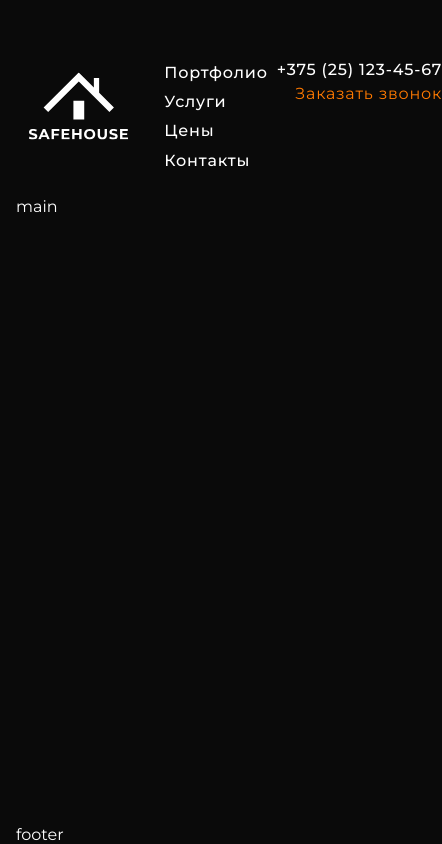
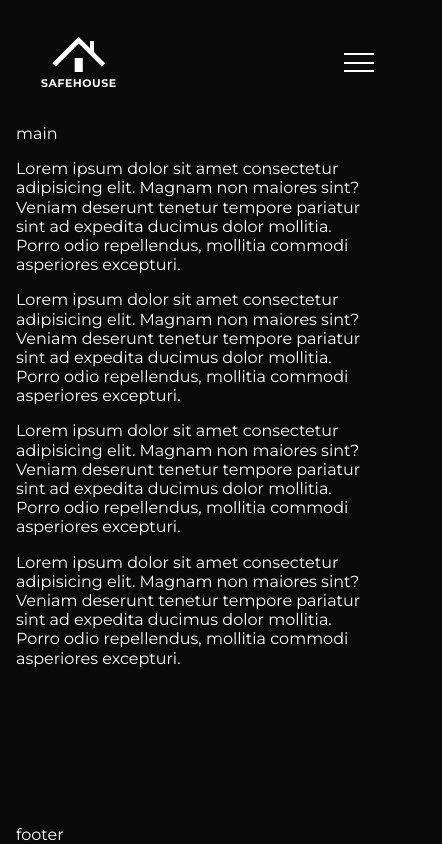
Before and after one commit to Ekaterina72/safehouse, a website: page source/index.html in a window 390 px wide. Shown: the whole page, 442 px wide, since content can reach past the window. Drawn offline with nearby package versions, Linux system fonts and the light colour scheme; files that its build step writes are made by us from their sources.

Commit message:
add burger

```diff
--- a/source/index.html
+++ b/source/index.html
@@ -15,7 +15,7 @@
     <header class="header">
       <div class="container header__container">
         <a class="header__logo"><img src="img/svg/logo.svg" alt="Логотип компании." width="125" height="84"></a>
-        <nav class="header__menu">
+        <nav class="header__menu" data-menu>
           <ul class="header__navigation navigation">
             <li class="navigation__item">
               <a class="navigation__link" href="#portfolio">Портфолио</a>
@@ -35,19 +35,35 @@
             <button class="header__button button" type="button">Заказать звонок</button>
           </div>
         </nav>
-        <button class="header__menu-button button" aria-label="переключатель отображения меню."></button>
+        <button class="header__menu-button button" aria-label="переключатель отображения меню." data-burger-button>
+          <span></span>
+        </button>
       </div>
 
     </header>
     <main class="main">
-      <div class="container">main</div>
+      <div class="container">main
+        <p>Lorem ipsum dolor sit amet consectetur adipisicing elit. Magnam non maiores sint? Veniam deserunt tenetur
+          tempore pariatur sint ad expedita ducimus dolor mollitia. Porro odio repellendus, mollitia commodi asperiores
+          excepturi.</p>
+        <p>Lorem ipsum dolor sit amet consectetur adipisicing elit. Magnam non maiores sint? Veniam deserunt tenetur
+          tempore pariatur sint ad expedita ducimus dolor mollitia. Porro odio repellendus, mollitia commodi asperiores
+          excepturi.</p>
+        <p>Lorem ipsum dolor sit amet consectetur adipisicing elit. Magnam non maiores sint? Veniam deserunt tenetur
+          tempore pariatur sint ad expedita ducimus dolor mollitia. Porro odio repellendus, mollitia commodi asperiores
+          excepturi.</p>
+        <p>Lorem ipsum dolor sit amet consectetur adipisicing elit. Magnam non maiores sint? Veniam deserunt tenetur
+          tempore pariatur sint ad expedita ducimus dolor mollitia. Porro odio repellendus, mollitia commodi asperiores
+          excepturi.</p>
+      </div>
+
     </main>
     <footer class="footer">
       <div class="container">footer</div>
     </footer>
   </div>
 
-  <script src="./js/main.js"></script>
+  <script src="./js/main.js" type="module"></script>
 </body>
 
 </html>
--- /dev/null
+++ b/source/js/burger.js
@@ -0,0 +1,15 @@
+const burgerMenu = document.querySelector('[data-menu]') || null;
+const burgerButton = document.querySelector('[data-burger-button]') || null;
+
+const initBurger = () => {
+  if (burgerMenu && burgerButton) {
+    burgerButton.addEventListener('click', () => {
+      burgerMenu.classList.contains('header__menu--open') ? burgerMenu.classList.remove('header__menu--open') : burgerMenu.classList.add('header__menu--open');
+      burgerButton.classList.contains('header__menu-button--open') ? burgerButton.classList.remove('header__menu-button--open') : burgerButton.classList.add('header__menu-button--open');
+      document.body.style.overflow = 'hidden';
+    });
+
+  }
+};
+
+initBurger();
--- a/source/js/main.js
+++ b/source/js/main.js
@@ -1 +1 @@
-console.log('sdggaredgft');
+import './burger.js';
--- a/source/sass/blocks/header.scss
+++ b/source/sass/blocks/header.scss
@@ -1,12 +1,79 @@
 .header {
   padding: 42px 0 27px;
 
+  @include vp-1023 {
+    padding: 20px 0;
+  }
+}
+
+.header__container {
+  display: flex;
+  align-items: center;
+  column-gap: 6.5%;
+
+  @include vp-1023 {
+    justify-content: space-between;
+  }
+}
+
+.header__logo {
+  display: flex;
+  width: 125px;
+  height: 84px;
+  aspect-ratio: 125/84;
+  z-index: 6;
+
+  @include vp-1023 {
+    transform: scale(0.8);
+  }
+
+  @include vp-767 {
+    transform: scale(0.6);
+  }
+}
+
+.header__menu {
+  width: 100%;
+  padding-top: 18px;
+  display: flex;
+  justify-content: space-between;
+  align-items: start;
+  gap: 5%;
+
+  @include vp-1023 {
+    padding: 140px 20px 40px;
+    position: fixed;
+    top: 0;
+    right: 0;
+    left: 0;
+    bottom: 0;
+    flex-direction: column;
+    align-items: center;
+    justify-content: start;
+    gap: 10%;
+    font-size: 18px;
+    z-index: 5;
+    background-color: var(--basic-black);
+    transform: translateX(100%);
+    transition: transform 0.3s ease-in-out;
+
+    &--open {
+      transform: translateX(0);
+    }
+  }
+
   a {
+    display: block;
+    text-align: center;
     font-weight: 500;
     color: inherit;
     letter-spacing: 0.05em;
     text-decoration: none;
     transition: opacity 0.2s ease, color 0.2s ease;
+
+    @include vp-767 {
+      width: 100%;
+    }
 
     &:hover,
     &:focus {
@@ -19,35 +86,13 @@
   }
 }
 
-.header__container {
-  display: flex;
-  align-items: center;
-  column-gap: 6.5%;
-}
-
-.header__logo {
-  display: flex;
-  width: 125px;
-  height: 84px;
-  aspect-ratio: 125/84;
-
-  @include vp-1023 {
-    transform: scale(0.8);
-  }
-}
-
-.header__menu {
-  width: 100%;
-  padding-top: 18px;
-  display: flex;
-  justify-content: space-between;
-  align-items: start;
-  gap: 5%;
-}
-
 .header__navigation {
   margin: 0;
   flex-grow: 1;
+
+  @include vp-1023 {
+    flex-grow: 0;
+  }
 }
 
 .header__contacts {
@@ -56,6 +101,10 @@
   flex-direction: column;
   row-gap: 5px;
   align-items: end;
+
+  @include vp-1023 {
+    align-items: center;
+  }
 }
 
 .header__button {
@@ -90,7 +139,54 @@
 .header__menu-button {
   display: none;
 
-  @include vp-767 {
+  @include vp-1023 {
+    position: relative;
     display: block;
+    padding: 0;
+    z-index: 6;
+    width: 30px;
+    height: 19px;
+
+    &::before,
+    &::after,
+    & span {
+      position: absolute;
+      left: 0;
+      width: 100%;
+      height: 2px;
+      background-color: var(--basic-white);
+      transition: all 0.2s ease;
+    }
+
+    &::before {
+      top: 0;
+      content: "";
+    }
+
+    &::after {
+      bottom: 0;
+      content: "";
+    }
+
+    span {
+      top: 50%;
+      transform: scale(1), translateY(-50%);
+    }
+
+    &--open {
+      span {
+        transform: scale(0);
+      }
+
+      &::before {
+        top: 50%;
+        transform: rotate(-45deg) translateY(-50%);
+      }
+
+      &::after {
+        bottom: 50%;
+        transform: rotate(45deg) translateY(50%);
+      }
+    }
   }
 }
--- a/source/sass/blocks/navigation.scss
+++ b/source/sass/blocks/navigation.scss
@@ -5,4 +5,18 @@
   flex-wrap: wrap;
   column-gap: 8.8%;
   row-gap: 10px;
+
+  @include vp-1023 {
+    width: 90%;
+    padding: 0;
+    flex-direction: column;
+    flex-wrap: nowrap;
+    gap: 20px;
+    align-items: center;
+    overflow-y: auto;
+  }
+
+  @include vp-767 {
+    align-items: stretch;
+  }
 }
```
